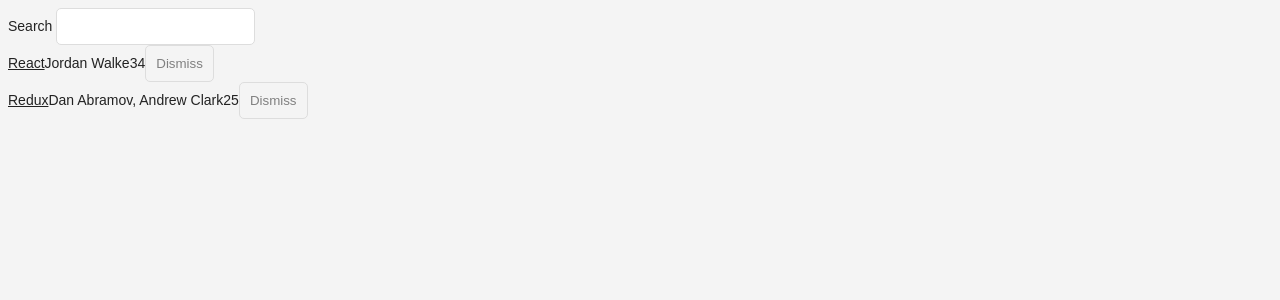
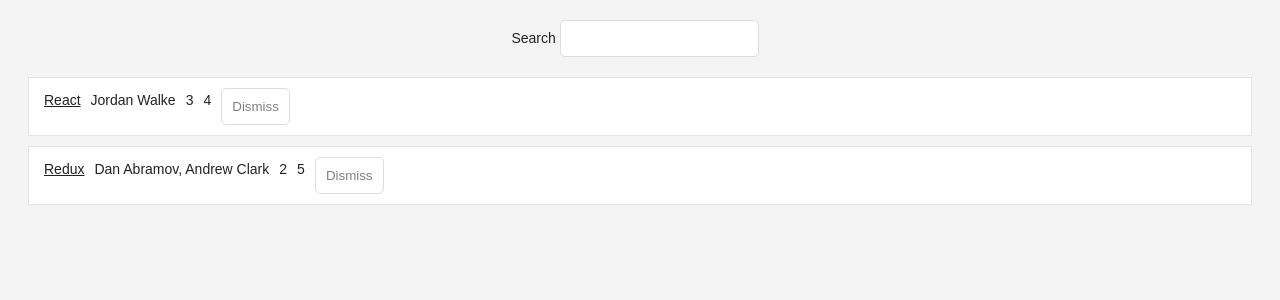
Before and after one commit to destino92/HackerNewsClient, a React (Create React App) app: page / in a window 1280 px wide. Shown: the top 300 px of the page. Built offline with nearby package versions, Linux system fonts and the light colour scheme.

Commit message:
style: styled component using custom stylesheets

```diff
--- a/src/App.js
+++ b/src/App.js
@@ -53,12 +53,14 @@
   render() {
     const { searchTerm, list} = this.state;
     return (
-      <div className="App">
-        <Search
-          value={searchTerm}
-          onChange={this.onSearchChange}>
-          Search
-        </Search>
+      <div className="page">
+        <div className="interactions">
+          <Search
+            value={searchTerm}
+            onChange={this.onSearchChange}>
+            Search
+          </Search>
+        </div>
         <Table
           list={list}
           pattern={searchTerm}
@@ -88,9 +90,9 @@
     </form>
 
 const Table = ({ list, pattern, onDismiss }) =>
-    <div>
+    <div className="table">
       { list.filter(isSearched(pattern)).map(item =>
-          <div key={item.objectID}>
+          <div key={item.objectID} className="table-row">
             <span>
               <a href={item.url}>{item.title}</a>
             </span>
@@ -98,7 +100,7 @@
             <span>{item.num_comments}</span>
             <span>{item.points}</span>
             <span>
-              <Button onClick={() => onDismiss(item.objectID)}>
+              <Button onClick={() => onDismiss(item.objectID)} className="button-inline">
                 Dismiss
               </Button>
             </span>
```
